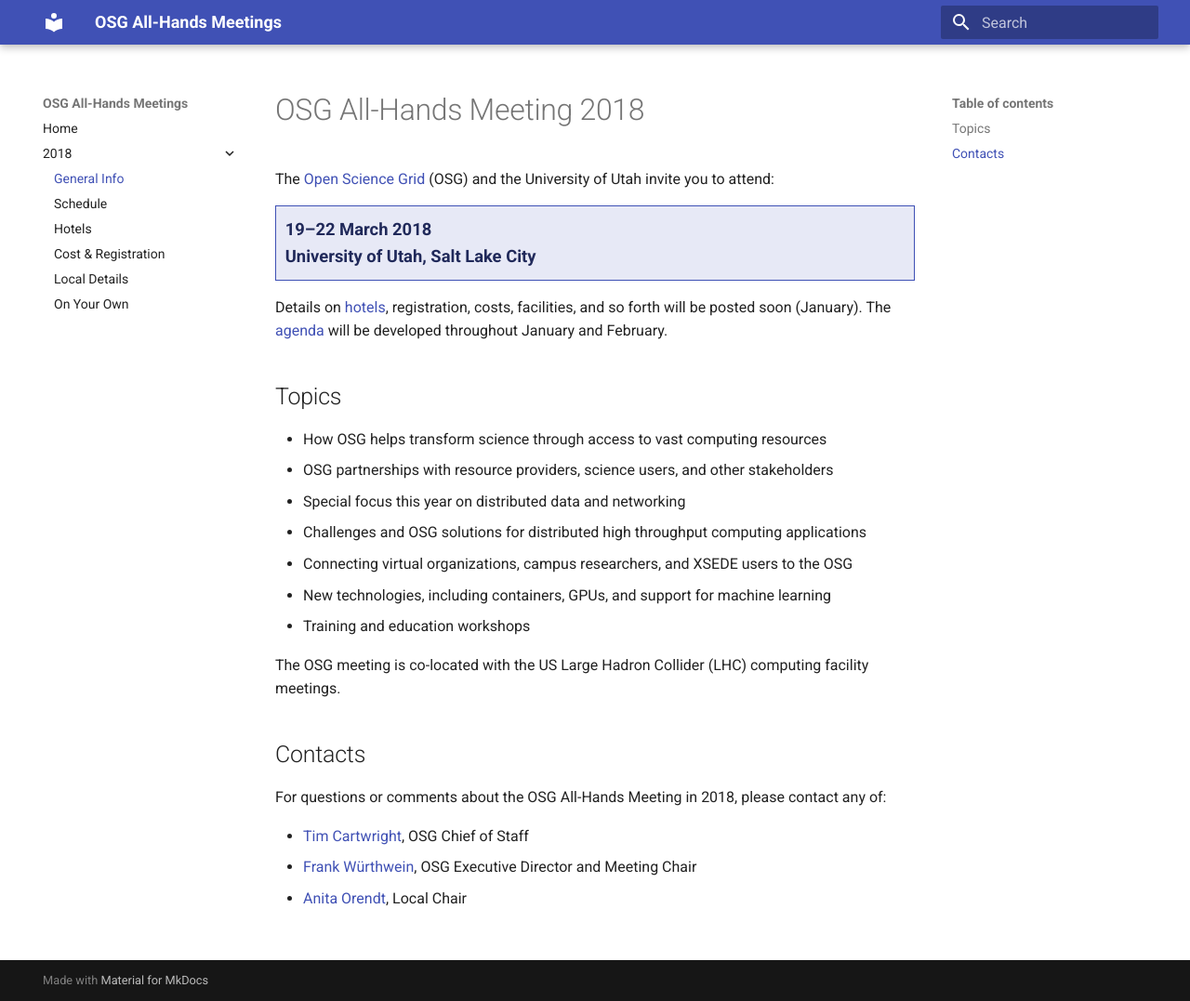
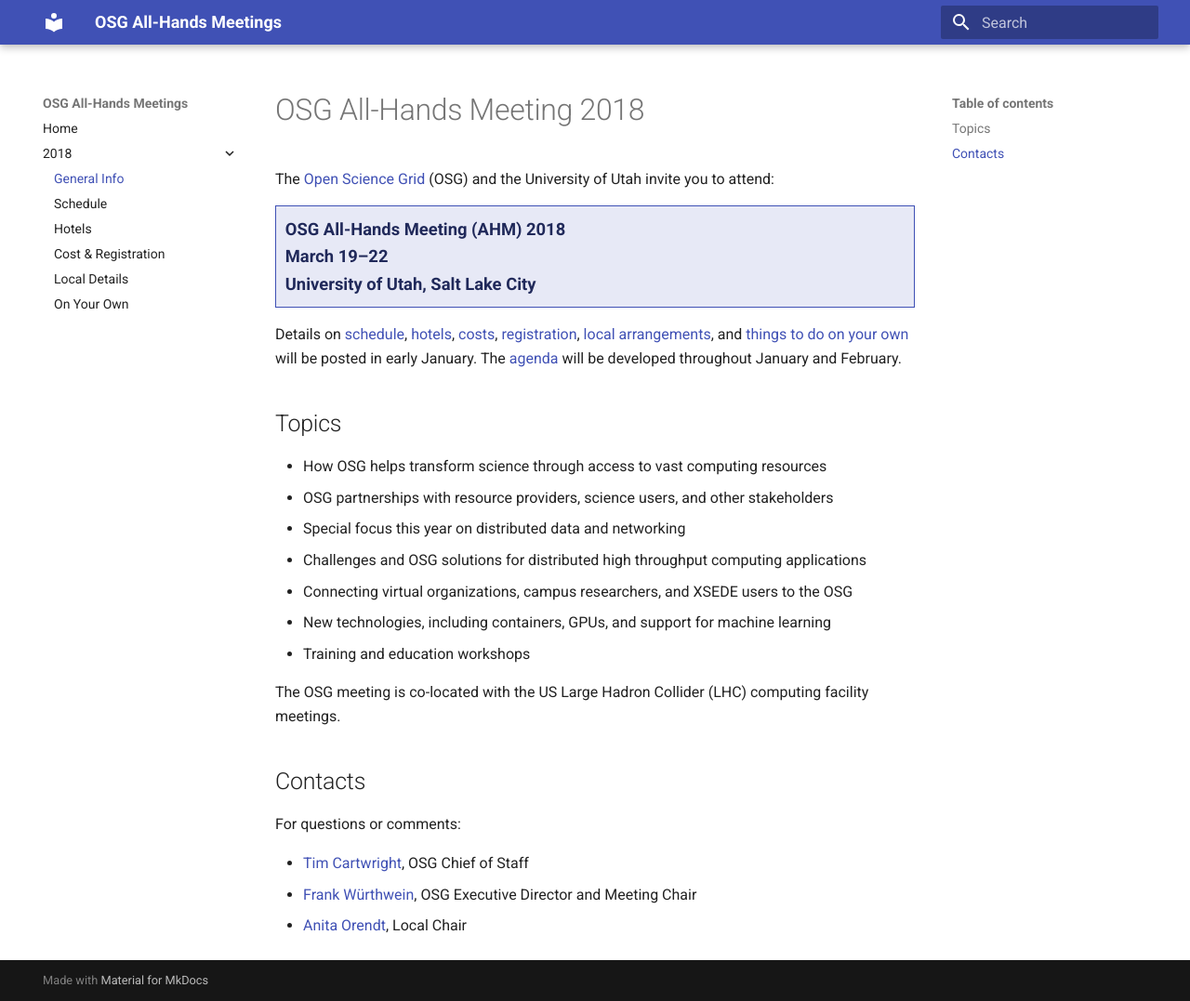
Before and after one commit to osg-htc/all-hands, an MkDocs documentation site: the page built from docs/2018/index.md, in a window 1280 px wide and 1077 px high. Shown: the whole window at 93% size. Built offline with MkDocs 1.6.1 and Material for MkDocs 9.7.7, drawn with Linux system fonts in a browser that asks for light colours; old or Windows-style settings are respelled for this version of MkDocs.

Commit message:
Improvements and more links on 2018 home

```diff
--- a/docs/2018/index.md
+++ b/docs/2018/index.md
@@ -3,12 +3,15 @@
 The [Open Science Grid](https://www.opensciencegrid.org) (OSG) and the University of Utah invite you to attend:
 
 <div style="border: 1px solid #3F51B5; color: #20295A; background-color: #E7E9F6; padding: 1ex; font-size: 115%; font-weight: bold;">
-  19&ndash;22 March 2018
+  OSG All-Hands Meeting (AHM) 2018
+  <br>
+  March 19&ndash;22
   <br>
   University of Utah, Salt Lake City
 </div>
 
-Details on [hotels](hotels.md), registration, costs, facilities, and so forth will be posted soon (January).  The
+Details on [schedule](schedule.md), [hotels](hotels.md), [costs](registration.md), [registration](registration.md),
+[local arrangements](local.md), and [things to do on your own](on-your-own.md) will be posted in early January.  The
 [agenda](https://indico.fnal.gov/event/15344/) will be developed throughout January and February.
 
 ## Topics
@@ -25,7 +28,7 @@
 
 ## Contacts
 
-For questions or comments about the OSG All-Hands Meeting in 2018, please contact any of:
+For questions or comments:
 
 * [Tim Cartwright](mailto:cat@cs.wisc.edu), OSG Chief of Staff
 * [Frank Würthwein](mailto:fkw@ucsd.edu), OSG Executive Director and Meeting Chair
```
